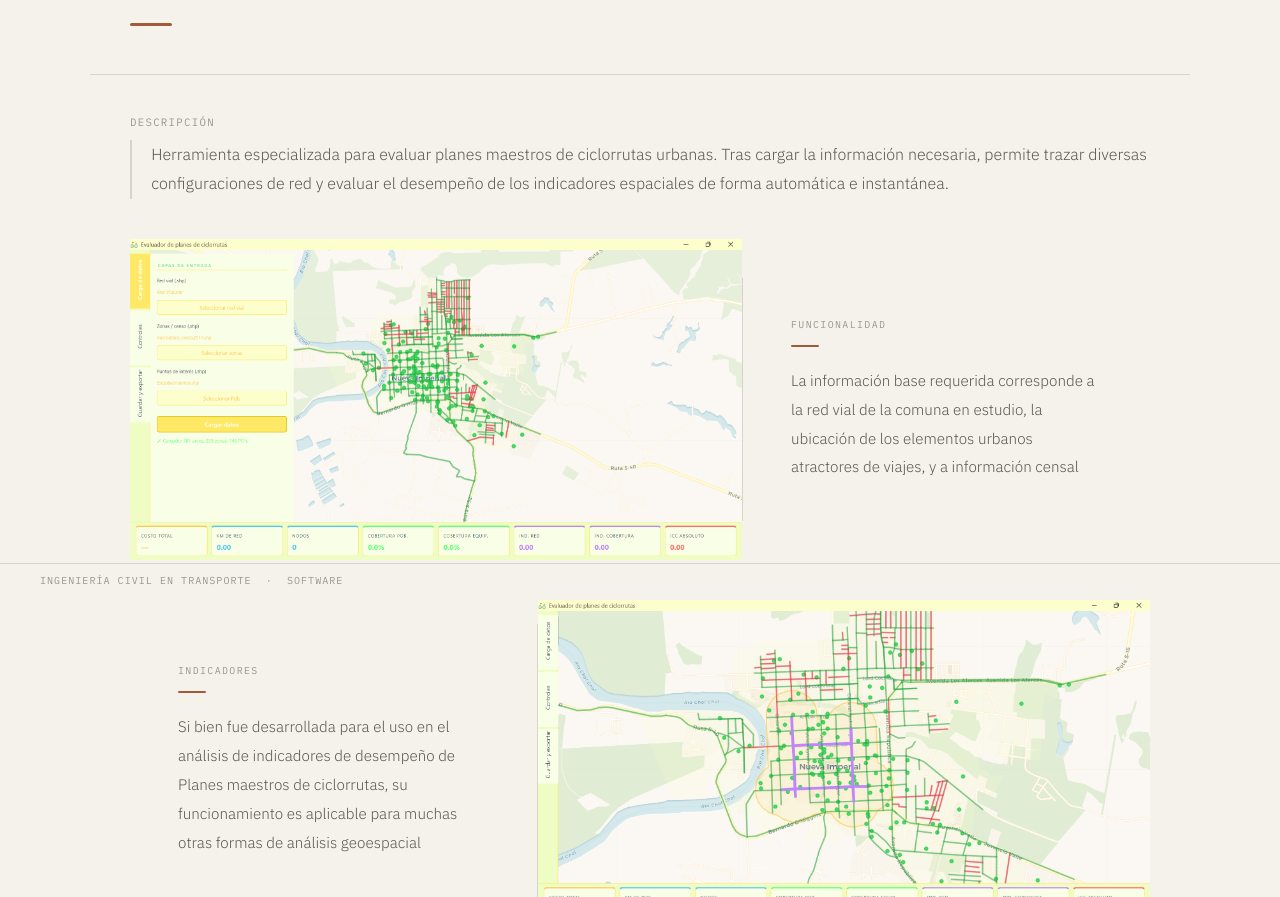
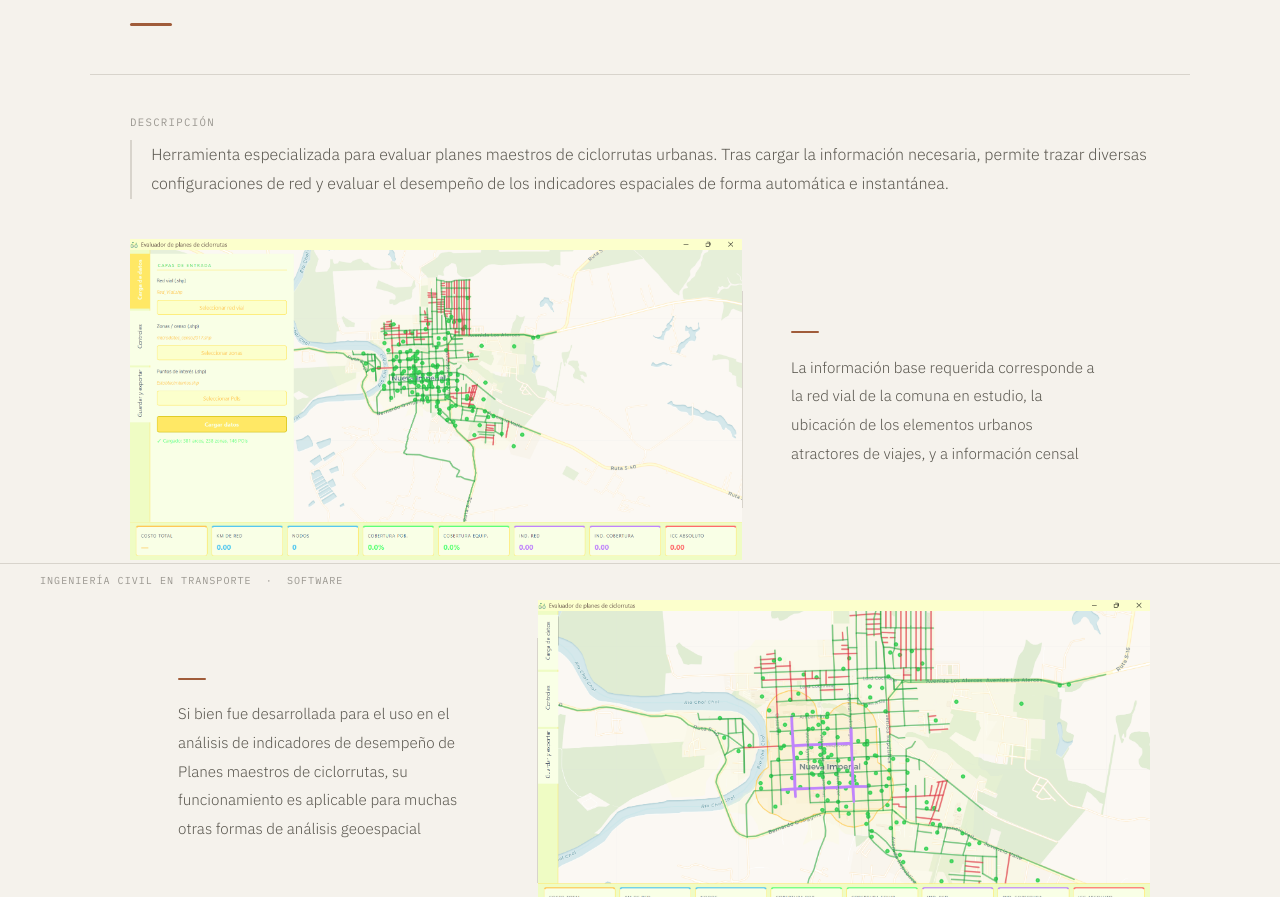
Before and after one commit to sebacamposs/portafolio, a plain HTML site: page proyecto-ciclo.html in a window 1280 px wide. Shown: the part 203-1100 px from the top of the page. Drawn offline with nearby package versions, Linux system fonts and the light colour scheme.

Commit message:
Update proyecto-ciclo.html

```diff
--- a/proyecto-ciclo.html
+++ b/proyecto-ciclo.html
@@ -162,7 +162,6 @@
           <img src="imagenes_portafolio/ciclorrutas/1.png" alt="Ciclorrutas — captura 1">
         </div>
         <div class="ed-text-col">
-          <span class="ed-label">Funcionalidad</span>
           <div class="ed-accent"></div>
           <div class="ed-text">
             La información base requerida corresponde a la red vial de la comuna en estudio, la ubicación de los elementos urbanos atractores de viajes, y a información censal
@@ -175,7 +174,6 @@
     <div class="fi editorial-section" style="transition-delay:.19s; margin-top:2.5rem; margin-bottom:2.5rem;">
       <div class="editorial-row img-right">
         <div class="ed-text-col">
-          <span class="ed-label">Indicadores</span>
           <div class="ed-accent"></div>
           <div class="ed-text">
             Si bien fue desarrollada para el uso en el análisis de indicadores de desempeño de Planes maestros de ciclorrutas, su funcionamiento es aplicable para muchas otras formas de análisis geoespacial
```
